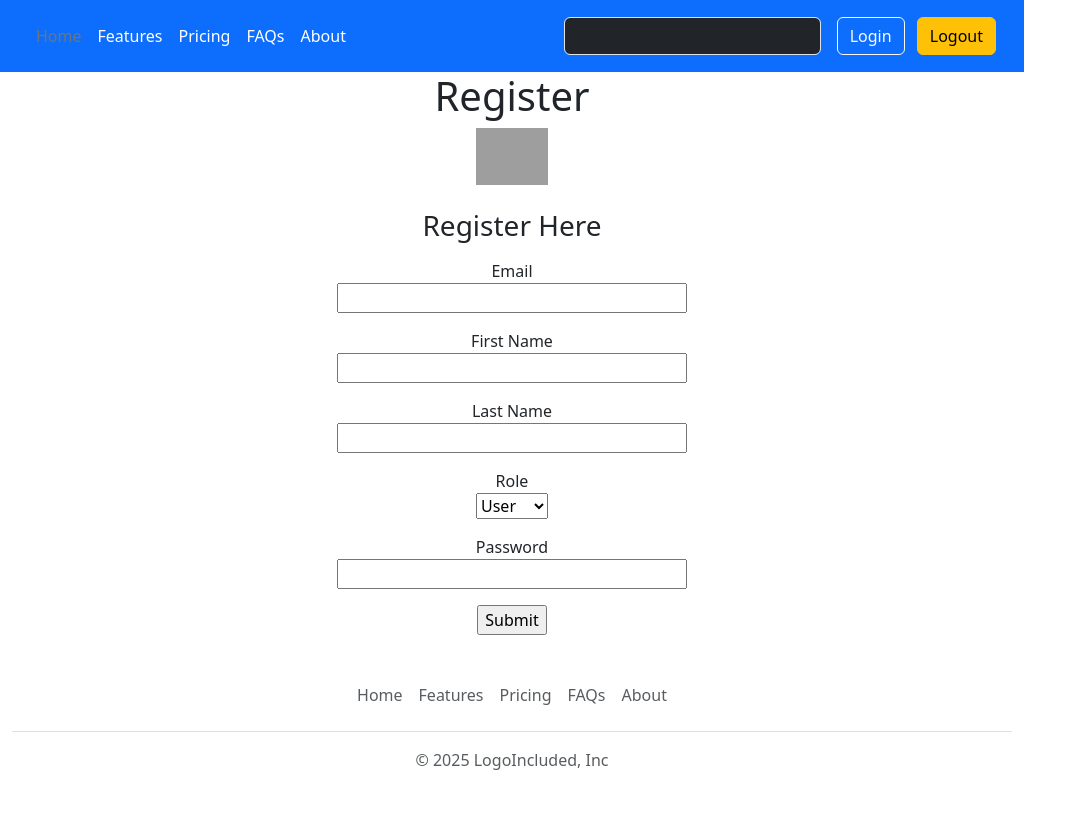
After one commit to alexkharrod/product_tool, a Flask app: page /register in a window 1280 px wide. The commit adds this page. Shown: the whole page, without its empty margins (0-1087 px from the left). Run offline with Flask 3, Linux system fonts and the light colour scheme; some libraries are stand-ins or nearby versions; grey boxes are pictures that could not be loaded.

Commit message:
complete login, register pages and base redirects.

```diff
--- a/forms.py
+++ b/forms.py
@@ -1,12 +1,21 @@
 from flask_wtf import FlaskForm
-from wtforms import StringField, SubmitField, PasswordField
+from wtforms import StringField, SubmitField, PasswordField, SelectField
 from wtforms.validators import DataRequired, URL
 from flask_ckeditor import CKEditorField
 
 # WTForm for creating a blog post
-class CreatePostForm(FlaskForm):
+class CreateProduct(FlaskForm):
     title = StringField("Blog Post Title", validators=[DataRequired()])
     subtitle = StringField("Subtitle", validators=[DataRequired()])
     img_url = StringField("Blog Image URL", validators=[DataRequired(), URL()])
     body = CKEditorField("Blog Content", validators=[DataRequired()])
     submit = SubmitField("Submit Post")
+
+# WTForm for creating a User
+class CreateUser(FlaskForm):
+    email  = StringField("Email", validators=[DataRequired()])
+    fname = StringField("First Name", validators=[DataRequired()])
+    lname = StringField("Last Name", validators=[DataRequired()])
+    password = PasswordField("Password", validators=[DataRequired()])
+    role = SelectField('Role', choices=[('User', 'User'),('Administrator', 'Admin') ])
+    submit = SubmitField("Submit")
--- a/main.py
+++ b/main.py
@@ -6,6 +6,7 @@ from sqlalchemy.orm import Mapped, mapped_column
 from flask_bootstrap import Bootstrap5
 from werkzeug.security import generate_password_hash, check_password_hash
 from flask_login import UserMixin, login_user, LoginManager, current_user, logout_user
+from forms import  CreateUser, CreateProduct
 
 import os
 from load_dotenv import load_dotenv
@@ -30,6 +31,12 @@ Bootstrap5(app)
 # initialize the app with the extension
 db.init_app(app)
 
+# initialize login manager
+login_manager = LoginManager()
+login_manager.init_app(app)
+
+
+
 
 # Create the Database Tables
 class Products(db.Model):
@@ -38,14 +45,40 @@ class Products(db.Model):
     vendor: Mapped[str] = mapped_column(String(100), nullable=False)
 
 
+class User(db.Model, UserMixin):
+    id: Mapped[int] = mapped_column(Integer, primary_key=True)
+    email: Mapped[str] = mapped_column(String(100), unique=True, nullable=False)
+    fname: Mapped[str] = mapped_column(String(50), nullable=False)
+    lname: Mapped[str] = mapped_column(String(50), nullable=False)
+    password: Mapped[str] = mapped_column(String(100), nullable=False)
+    role: Mapped[str] = mapped_column(String(20), nullable=False)
+
+
+# login manager user loader
+@login_manager.user_loader
+def load_user(user_id):
+    return User.get(user_id)
 
 @app.route("/")
 def home():
     return render_template("index.html")
 
-@app.route("/login")
+@app.route("/register", methods=["GET", "POST"])
+def register():
+    form = CreateUser()
+    return render_template("register.html", form=form)
+
+@app.route("/login", methods=["GET", "POST"])
 def login():
-    return render_template("login.html")
+    form = CreateUser()
+    return render_template("login.html", form=form)
+
+@app.route("/logout", methods=["GET"])
+def logout():
+    logout_user()
+    return redirect(url_for("login"))
+
+
 
 if __name__ == "__main__":
     app.run(debug=True, port=5001)
--- a/templates/base.html
+++ b/templates/base.html
@@ -15,16 +15,16 @@
         {% endblock %}
 
     </head>
-    <body>
+    <body style="width: 100%; max-width: 1024px">
     <header class="p-3 text-bg-primary">
     <div class="container">
       <div class="d-flex flex-wrap align-items-center justify-content-center justify-content-lg-start">
         <a href="/" class="d-flex align-items-center mb-2 mb-lg-0 text-white text-decoration-none">
-          <svg class="bi me-2" width="40" height="32" role="img" aria-label="Bootstrap"><use xlink:href="#bootstrap"></use></svg>
+
         </a>
 
         <ul class="nav col-12 col-lg-auto me-lg-auto mb-2 justify-content-center mb-md-0">
-          <li><a href="#" class="nav-link px-2 text-secondary">Home</a></li>
+          <li><a href="{{url_for("home")}}" class="nav-link px-2 text-secondary">Home</a></li>
           <li><a href="#" class="nav-link px-2 text-white">Features</a></li>
           <li><a href="#" class="nav-link px-2 text-white">Pricing</a></li>
           <li><a href="#" class="nav-link px-2 text-white">FAQs</a></li>
@@ -36,8 +36,11 @@
         </form>
 
         <div class="text-end">
-          <button type="button" class="btn btn-outline-light me-2">Login</button>
-          <button type="button" class="btn btn-warning">Sign-up</button>
+            <a href={{url_for("login")}}>
+          <button type="button"  class="btn btn-outline-light me-2">Login</button> </a>
+            <a href={{url_for("logout")}}>
+                <button type="button" class="btn btn-warning">Logout</button> </a>
+
         </div>
       </div>
     </div>
@@ -65,7 +68,7 @@
       <li class="nav-item"><a href="#" class="nav-link px-2 text-body-secondary">FAQs</a></li>
       <li class="nav-item"><a href="#" class="nav-link px-2 text-body-secondary">About</a></li>
     </ul>
-    <p class="text-center text-body-secondary">© 2024 Company, Inc</p>
+    <p class="text-center text-body-secondary">© 2025 LogoIncluded, Inc</p>
   </footer>
 </div>
         {% block scripts %}
--- /dev/null
+++ b/templates/register.html
@@ -0,0 +1,50 @@
+{% extends "base.html" %}
+{% block title %}<title>Register</title>{% endblock %}
+
+{% block content %}
+    <h1>Register</h1>
+        <body class="text-center">
+
+<main class="form-signin">
+
+    <div class="form-floating">
+        <form action="" method="post" novalidate>
+            <img class="mb-4" src="{{ url_for('static', filename='images/register.svg')}}" alt="" width="72" height="57">
+            <h1 class="h3 mb-3 fw-normal">Register Here</h1>
+
+            <div class="flex">
+
+             {{ form.hidden_tag()}}
+              <p>
+                {{form.email.label}} <br> {{form.email(size=32)}}<br>
+              </p>
+              <p>
+                {{form.fname.label}} <br> {{form.fname(size=32)}}<br>
+              </p>
+               <p>
+                {{form.lname.label}} <br> {{form.lname(size=32)}}<br>
+              </p>
+                <p>
+                {{form.role.label}} <br> {{form.role}}<br>
+              </p>
+               <p>
+                {{form.password.label}} <br> {{form.password(size=32)}}<br>
+              </p>
+              <p>{{form.submit}}</p>
+            </div>
+
+
+    </form>
+  </div>
+
+</main>
+
+
+
+
+
+</body>
+
+
+
+{% endblock %}ml>
```
Also changed, not shown: templates/index.html (+8 -3 lines), templates/login.html (+17 -19 lines).
